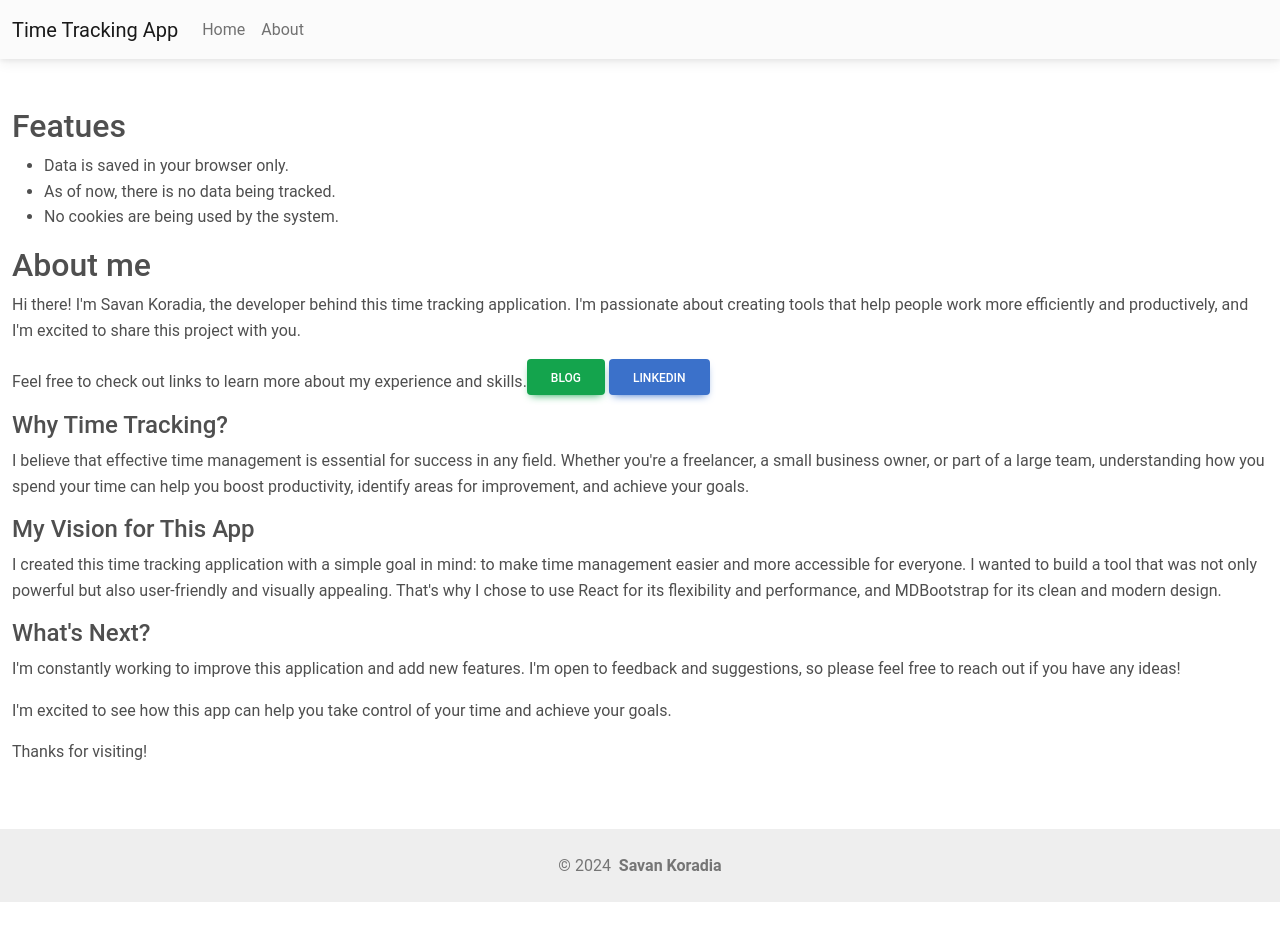
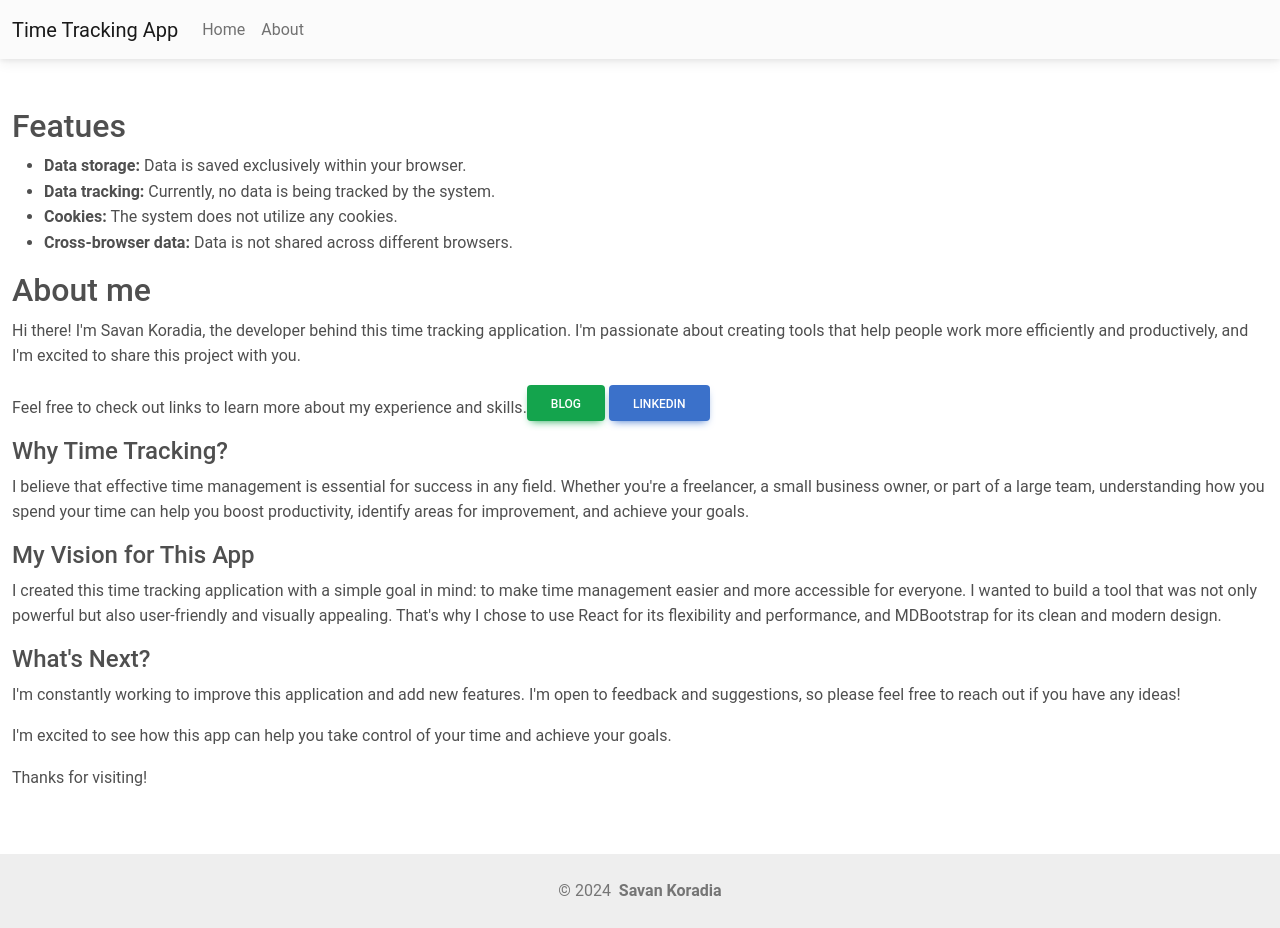
Before and after one commit to savankoradia/time-tracker-website, a React (Create React App) app: page /time-tracker-website/about in a window 1280 px wide. Before the commit the page ends 902 px from the top, so only its background shows below. Built offline with nearby package versions, Linux system fonts and the light colour scheme.

Commit message:
updated about page

```diff
--- a/src/pages/about/index.jsx
+++ b/src/pages/about/index.jsx
@@ -5,9 +5,20 @@ const About = () => {
       <h2>Featues</h2>
       <p>
         <ul>
-          <li>Data is saved in your browser only.</li>
-          <li>As of now, there is no data being tracked.</li>
-          <li>No cookies are being used by the system.</li>
+          <li>
+            <b>Data storage:</b> Data is saved exclusively within your browser.
+          </li>
+          <li>
+            <b>Data tracking:</b> Currently, no data is being tracked by the
+            system.
+          </li>
+          <li>
+            <b>Cookies:</b> The system does not utilize any cookies.
+          </li>
+          <li>
+            <b>Cross-browser data:</b> Data is not shared across different
+            browsers.
+          </li>
         </ul>
       </p>
       <h2>About me</h2>
@@ -18,9 +29,24 @@ const About = () => {
         with you.
       </p>
       <p>
-        Feel free to check out links to learn more about my experience and skills.
-        <MDBBtn tag="a" href="https://savankoradia.com/" className="stretched-link" color="success">Blog</MDBBtn>&nbsp;
-        <MDBBtn tag="a" href="https://www.linkedin.com/in/savan-koradia/" className="stretched-link">LinkedIn</MDBBtn>
+        Feel free to check out links to learn more about my experience and
+        skills.
+        <MDBBtn
+          tag="a"
+          href="https://savankoradia.com/"
+          className="stretched-link"
+          color="success"
+        >
+          Blog
+        </MDBBtn>
+        &nbsp;
+        <MDBBtn
+          tag="a"
+          href="https://www.linkedin.com/in/savan-koradia/"
+          className="stretched-link"
+        >
+          LinkedIn
+        </MDBBtn>
       </p>
       <h4>Why Time Tracking?</h4>
       <p>
```
